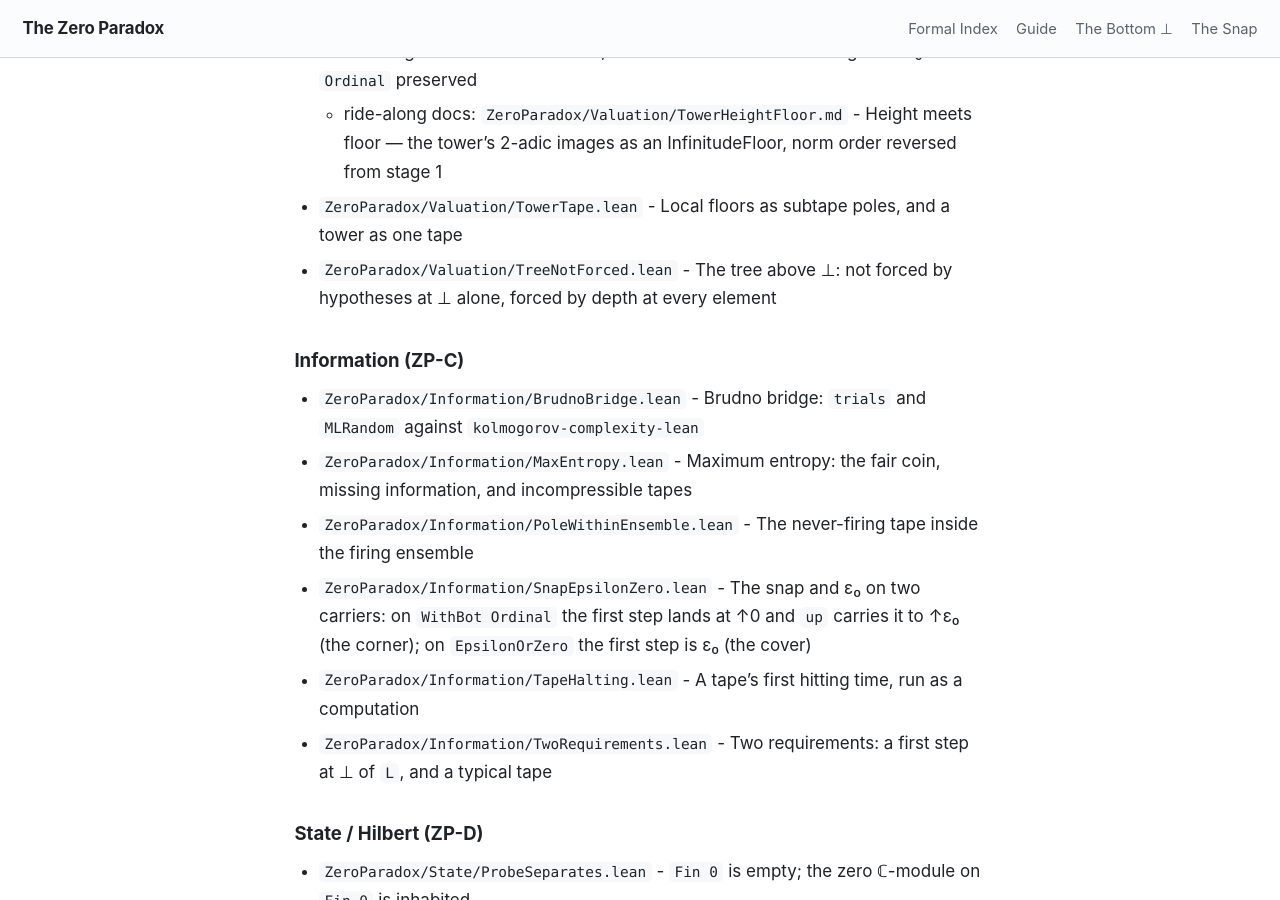
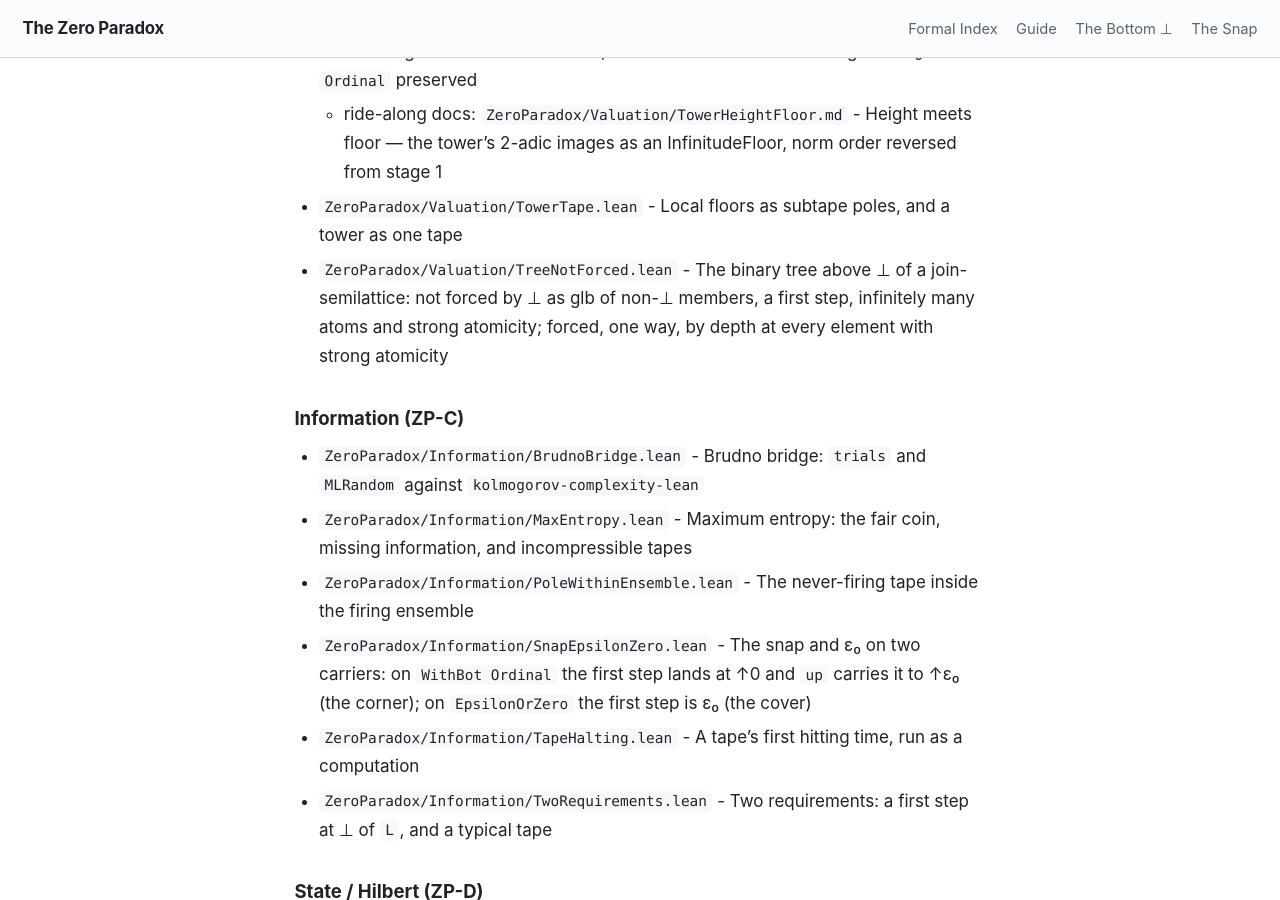
Before and after one commit to timbrigham/ZeroParadox, a Jekyll site: the page built from ZeroParadox/MANIFEST.md, in a window 1280 px wide and 900 px high, scrolled down 17719 px. Built offline with Jekyll 4.4.1, drawn with Linux system fonts in a browser that asks for light colours; our own code applies the rules of GitHub Pages for plain Markdown files.

Commit message:
Scope the TreeNotForced title; credit Chakir-Pouzet; botMass is upper semicontinuous
TreeNotForced's title said the binary tree is "forced by depth at every element", which
drops the strong-atomicity hypothesis `btree_embeds_of_hereditary_depth` needs (the
nonnegative reals have depth everywhere and embed no binary tree). The title now names
the binary tree, the join-semilattice's own bottom, the four hypotheses at that bottom
`Comb` meets, and "forced, one way, by depth at every element with strong atomicity".
MANIFEST.md regenerated from it.

Prior-art findings PA-1..PA-4:
- `btree_embeds_of_independent` is credited as the (i)=>(iii) direction of
  Chakir-Pouzet, arXiv:0812.2300, Thm 1.4, with the two sources that theorem credits;
  the BottomCannotBe index line carries the pointer.
- `Comb` minus its bottom is named the dual of an ordered forest (Laflamme-Pouzet-Sauer,
  arXiv:1508.01123v2 section 2), terminology only.
- Mathlib's Konig lemma is the complementary case, not a dual.
- PoleWithinEnsemble section VI gains `example : UpperSemicontinuous botMass` through
  Mathlib `upperSemicontinuous_iInf`.

Co-Authored-By: Claude Opus 5.5 <noreply@anthropic.com>
Claude-Session: https://claude.ai/code/session_01Qj4hZEe22hsY1FqfbKnnU2

```diff
--- a/ZeroParadox/MANIFEST.md
+++ b/ZeroParadox/MANIFEST.md
@@ -329,7 +329,7 @@ These carry the `-- EXPERIMENTAL` header: the exploratory work the core results
 - `ZeroParadox/Valuation/TowerHeightFloor.lean` - Height meets floor: the tower's 2-adic images as an InfinitudeFloor, norm order reversed from stage 1 — ε₀ ≠ ⊥ of `Ordinal` preserved
   - ride-along docs: `ZeroParadox/Valuation/TowerHeightFloor.md` - Height meets floor — the tower's 2-adic images as an InfinitudeFloor, norm order reversed from stage 1
 - `ZeroParadox/Valuation/TowerTape.lean` - Local floors as subtape poles, and a tower as one tape
-- `ZeroParadox/Valuation/TreeNotForced.lean` - The tree above ⊥: not forced by hypotheses at ⊥ alone, forced by depth at every element
+- `ZeroParadox/Valuation/TreeNotForced.lean` - The binary tree above ⊥ of a join-semilattice: not forced by ⊥ as glb of non-⊥ members, a first step, infinitely many atoms and strong atomicity; forced, one way, by depth at every element with strong atomicity
 
 ### Information (ZP-C)
 
```
Also changed, not shown: 3 other files.
